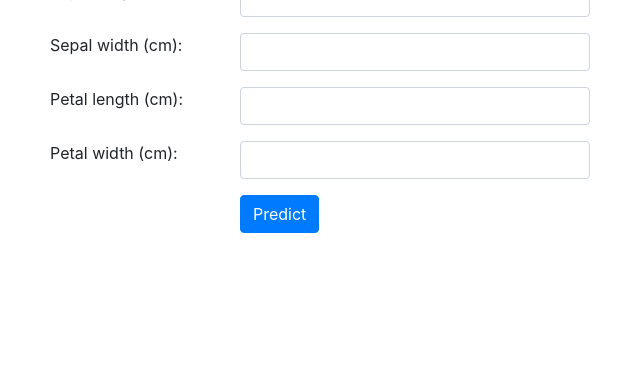
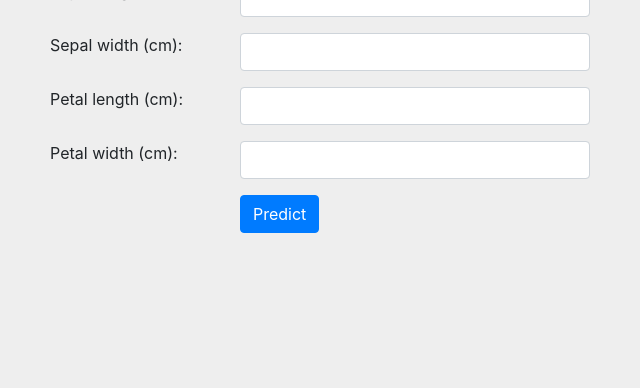
Before and after one commit to jk7814322/PredictIrisFlowerSpecies, a Flask app: page / in a window 1280 px wide. Shown: the part 412-800 px from the top of the page, without its empty margins (35-675 px from the left). Run offline with Flask 2, Linux system fonts and the light colour scheme; some libraries are stand-ins or nearby versions.

Commit message:
Update home.html

```diff
--- a/templates/home.html
+++ b/templates/home.html
@@ -1,7 +1,7 @@
 {% extends "layout.html" %}
 
 {% block content %}
-
+<body style="background-color:#EEEEEE">
     <!-- Starts image section -->
     <div class="row justify-content-md-center mb-4">
         <h2 class='text-primary'>Predict Iris Flower Species</h2>
```
